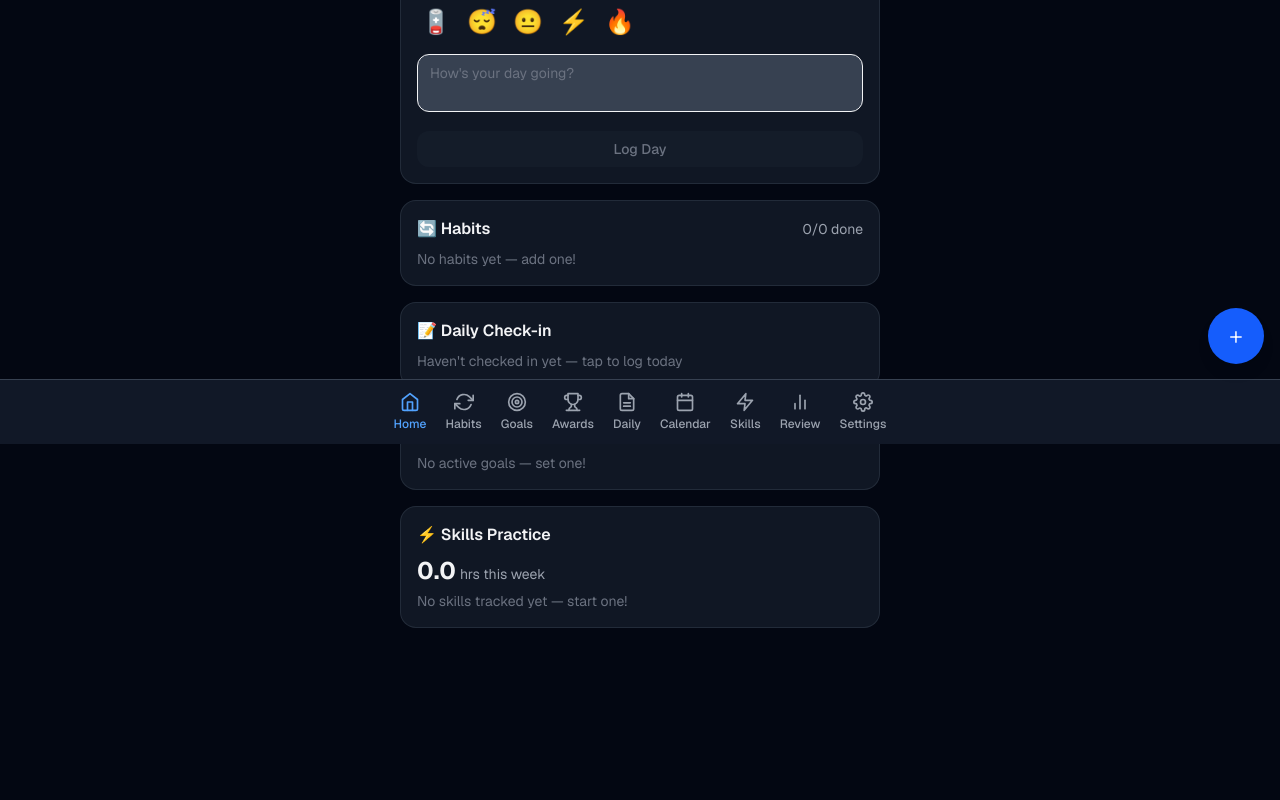
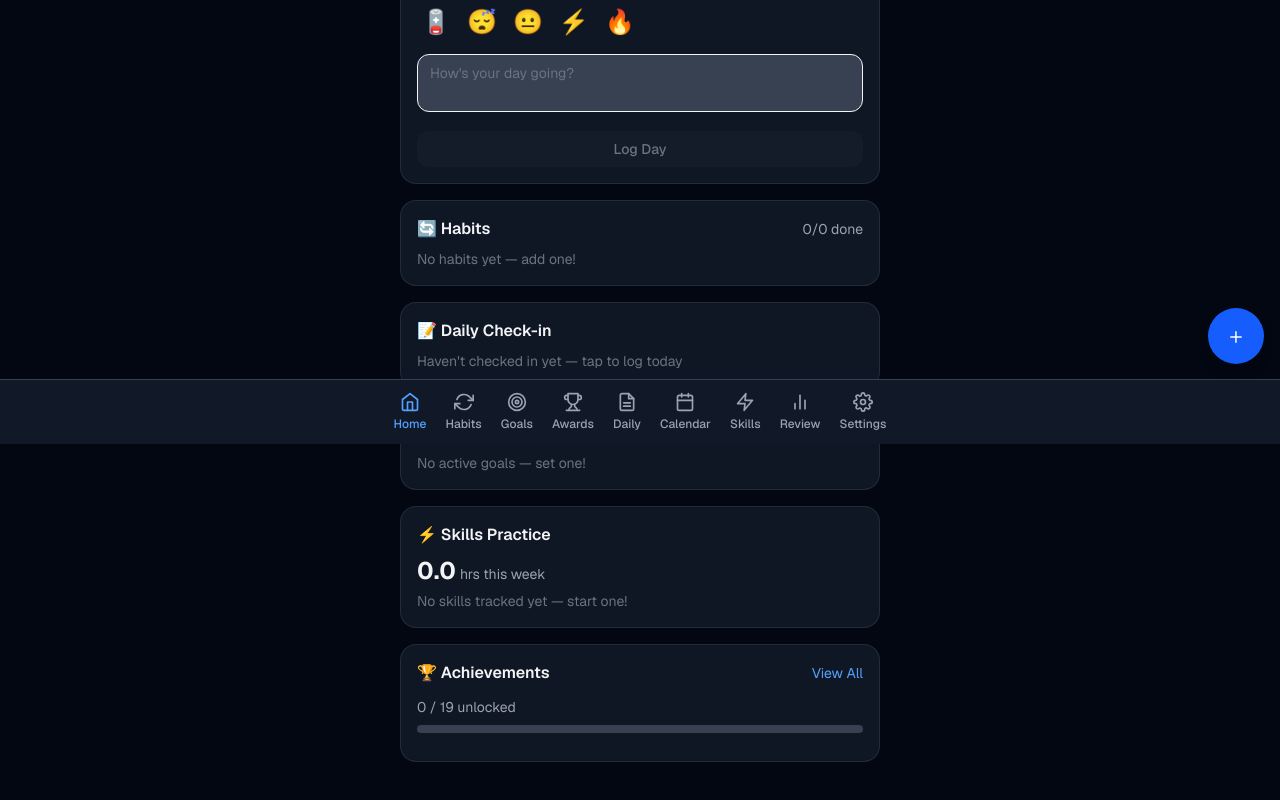
Before and after one commit to znding04/how-to-level-up, a Next.js app: page /dashboard in a window 1280 px wide. Shown: the part 356-1156 px from the top of the page. Before the commit the page ends 1064 px from the top, so only its background shows below. Built offline with nearby package versions, Linux system fonts and the light colour scheme.

Commit message:
Add achievement progress card to dashboard

```diff
--- a/src/app/dashboard/page.tsx
+++ b/src/app/dashboard/page.tsx
@@ -4,6 +4,7 @@ import { useState } from 'react';
 import { loadData, saveData, loadProfileData, todayString, generateId } from '@/lib/storage';
 import { AppData } from '@/lib/types';
 import { runAchievementCheck } from '@/lib/useAchievementCheck';
+import { getAllAchievementsWithStatus, ACHIEVEMENT_DEFS } from '@/lib/achievements';
 import Link from 'next/link';
 
 function getGreeting(): string {
@@ -12,6 +13,16 @@ function getGreeting(): string {
   if (hour < 12) return 'Good morning ☀️';
   if (hour < 18) return 'Good afternoon 💪';
   return 'Good evening 🌙';
+}
+
+function timeAgo(dateStr: string): string {
+  const now = new Date();
+  const then = new Date(dateStr);
+  const diffMs = now.getTime() - then.getTime();
+  const diffDays = Math.floor(diffMs / (1000 * 60 * 60 * 24));
+  if (diffDays === 0) return 'today';
+  if (diffDays === 1) return 'yesterday';
+  return `${diffDays} days ago`;
 }
 
 function getWeekDates(): string[] {
@@ -92,6 +103,73 @@ export default function DashboardPage() {
       d.setDate(d.getDate() - 1);
     }
   }
+
+  // Achievements
+  const allAchievements = getAllAchievementsWithStatus(data, data.activeProfileId);
+  const unlockedAchievements = allAchievements.filter((a) => a.unlockedAt);
+  const totalAchievements = ACHIEVEMENT_DEFS.length;
+  const unlockedCount = unlockedAchievements.length;
+
+  // Most recently unlocked achievement
+  const recentUnlock = unlockedAchievements.length > 0
+    ? unlockedAchievements.reduce((latest, a) =>
+        (a.unlockedAt! > (latest.unlockedAt ?? '')) ? a : latest
+      )
+    : null;
+
+  // Near-miss: locked achievements at ≥80% progress
+  const lockedIds = new Set(allAchievements.filter((a) => !a.unlockedAt).map((a) => a.id));
+  const nearMisses: { id: string; title: string; icon: string }[] = [];
+
+  if (lockedIds.size > 0) {
+    const dailyLogStreak = (() => {
+      const dates = new Set(profileData.dailyLogs.map((l) => l.date));
+      let s = 0;
+      const d = new Date();
+      while (dates.has(d.toISOString().split('T')[0])) {
+        s++;
+        d.setDate(d.getDate() - 1);
+      }
+      return s;
+    })();
+
+    const totalSkillMinutes = profileData.skills.reduce(
+      (sum, sk) => sum + sk.sessions.reduce((m, s) => m + s.durationMinutes, 0), 0
+    );
+
+    const nearMissChecks: { id: string; progress: number; threshold: number }[] = [
+      { id: 'first_habit', progress: profileData.habits.length, threshold: 1 },
+      { id: 'first_goal', progress: profileData.goals.length, threshold: 1 },
+      { id: 'first_skill', progress: profileData.skills.length, threshold: 1 },
+      { id: 'daily_checkin_3', progress: dailyLogStreak, threshold: 3 },
+      { id: 'daily_checkin_7', progress: dailyLogStreak, threshold: 7 },
+      { id: 'week_streak', progress: streak, threshold: 7 },
+      { id: 'month_streak', progress: streak, threshold: 30 },
+      { id: 'streak_60', progress: streak, threshold: 60 },
+      { id: 'streak_90', progress: streak, threshold: 90 },
+      { id: 'skill_hour', progress: totalSkillMinutes, threshold: 60 },
+      {
+        id: 'all_daily_habits',
+        progress: totalHabits > 0 ? completedToday : 0,
+        threshold: totalHabits > 0 ? totalHabits : 1,
+      },
+      {
+        id: 'goal_complete',
+        progress: profileData.goals.some((g) => g.milestones.some((m) => m.completed)) ? 1 : 0,
+        threshold: 1,
+      },
+    ];
+
+    for (const check of nearMissChecks) {
+      if (!lockedIds.has(check.id)) continue;
+      if (check.threshold > 0 && check.progress / check.threshold >= 0.8) {
+        const def = ACHIEVEMENT_DEFS.find((d) => d.id === check.id);
+        if (def) nearMisses.push({ id: def.id, title: def.title, icon: def.icon });
+      }
+    }
+  }
+
+  const nearMissHint = nearMisses.length > 0 ? nearMisses[0] : null;
 
   // Daily habits for quick actions — only habits scheduled for today
   const dailyHabits = todaysHabits;
@@ -425,6 +503,45 @@ export default function DashboardPage() {
         </div>
       </Link>
 
+      {/* Achievements */}
+      <div className="bg-card border border-card-border rounded-2xl p-4">
+        <div className="flex items-center justify-between mb-3">
+          <h2 className="font-semibold flex items-center gap-2">
+            🏆 Achievements
+          </h2>
+          <Link href="/achievements" className="text-sm text-blue-400 hover:underline">
+            View All
+          </Link>
+        </div>
+
+        {/* Progress bar */}
+        <p className="text-sm text-fg-secondary mb-2">
+          {unlockedCount} / {totalAchievements} unlocked
+        </p>
+        <div className="w-full bg-bar-track rounded-full h-2 mb-3">
+          <div
+            className="bg-blue-500 h-2 rounded-full transition-all"
+            style={{ width: `${totalAchievements > 0 ? (unlockedCount / totalAchievements) * 100 : 0}%` }}
+          />
+        </div>
+
+        {/* Recent unlock */}
+        {recentUnlock && (
+          <div className="flex items-center gap-2 text-sm mb-2">
+            <span className="text-lg">{recentUnlock.icon}</span>
+            <span className="text-foreground font-medium">{recentUnlock.title}</span>
+            <span className="text-fg-muted text-xs">unlocked {timeAgo(recentUnlock.unlockedAt!)}</span>
+          </div>
+        )}
+
+        {/* Near-miss hint */}
+        {nearMissHint && (
+          <p className="text-xs text-fg-muted mt-1">
+            So close: {nearMissHint.icon} {nearMissHint.title}
+          </p>
+        )}
+      </div>
+
     </div>
   );
 }
```
